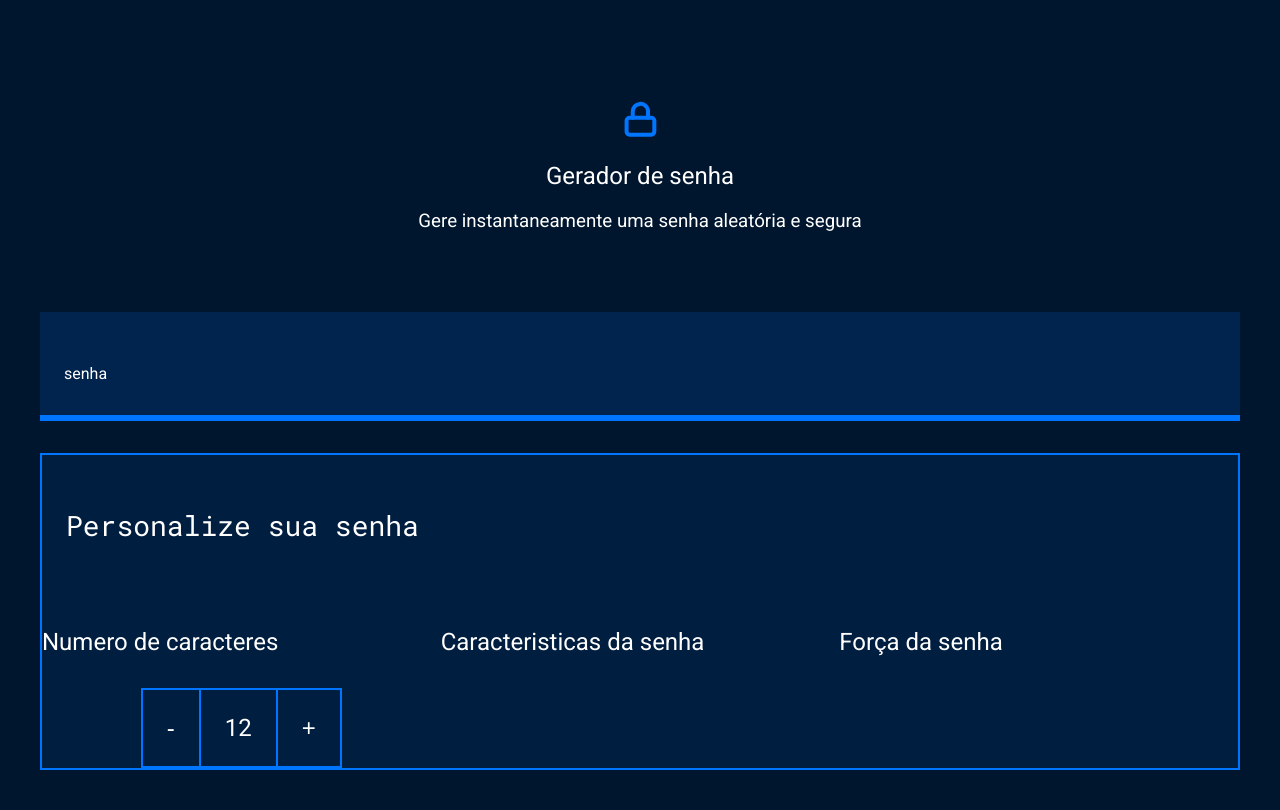
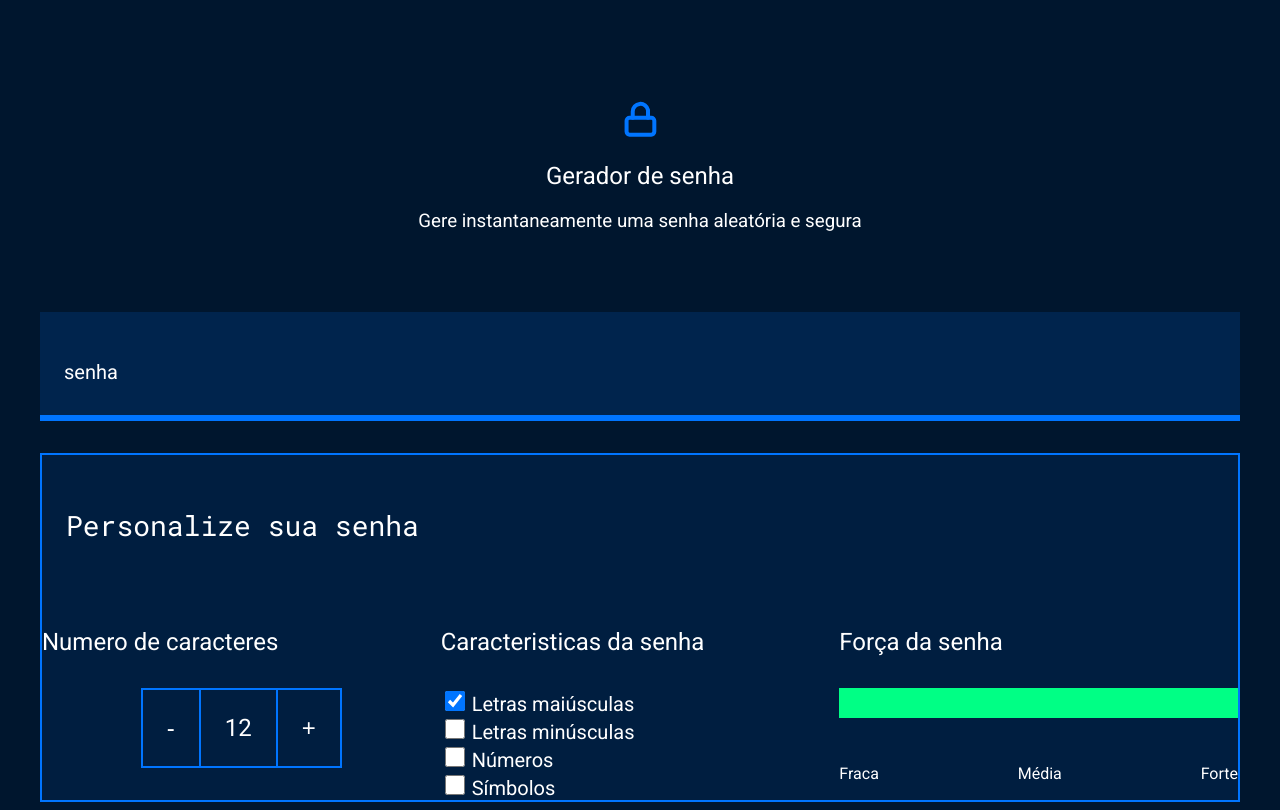
Before and after one commit to bolimbolacha/js-gerador-de-senha, a plain HTML site: page index.html in a window 1280 px wide. Drawn offline with Linux system fonts and the light colour scheme.

Commit message:
Add files via upload

```diff
--- a/index.html
+++ b/index.html
@@ -36,9 +36,33 @@
                 </div>
                 <div class="parametro-senha">
                     <h4 class="parametro-senha__titulo">Caracteristicas da senha</h4>
+
+                    <div class="parametro-senha-checkbox">
+                        <input name="maiusculo" type="checkbox" class="checkbox" checked>
+                        <label for="maiusculo">Letras maiúsculas</label>
+                    </div>
+                    <div class="parametro-senha-checkbox">
+                        <input name="minusculo" type="checkbox" class="checkbox">
+                        <label for="minusculo">Letras minúsculas</label>
+                    </div>
+                    <div class="parametro-senha-checkbox">
+                        <input name="Numero" type="checkbox" class="checkbox">
+                        <label for="Numero">Números</label>
+                    </div>
+                    <div class="parametro-senha-checkbox">
+                        <input name="simbolos" type="checkbox" class="checkbox">
+                        <label for="simbolos">Símbolos</label>
+                    </div>
                 </div>
                 <div class="parametro-senha">
                     <h4 class="parametro-senha__titulo">Força da senha</h4>
+                    <div class="barra"></div>
+                    <div class="forca forte"></div>
+                    <div class="parametro-senha-textos">
+                        <p>Fraca</p>
+                        <p>Média</p>
+                        <p>Forte</p>
+                    </div>
                 </div>
 
             </div>
--- a/style.css
+++ b/style.css
@@ -130,3 +130,44 @@ body {
     width: 50%;
     margin: 0 auto;
 }
+
+label {
+    font-size: 20px;
+}
+
+.checkbox {
+    width: 20px;
+    height: 20px;
+    cursor: pointer;
+}
+
+.barra {
+    background-color: var(--fundo-senha);
+    height: 30px;
+    width: 100%;
+}
+
+.forca {
+    height: 30px;
+    position: relative;
+    bottom: 30px;
+}
+
+.fraca {
+    width: 25%;
+    background-color: #E71B32;
+}
+
+.media {
+    background-color: #FAF408;
+    width: 50%;
+}
+
+.forte {
+    background-color: #00ff85;
+    width: 100%;
+}
+.parametro-senha-textos{
+    display: flex;
+    justify-content: space-between;
+}
```
